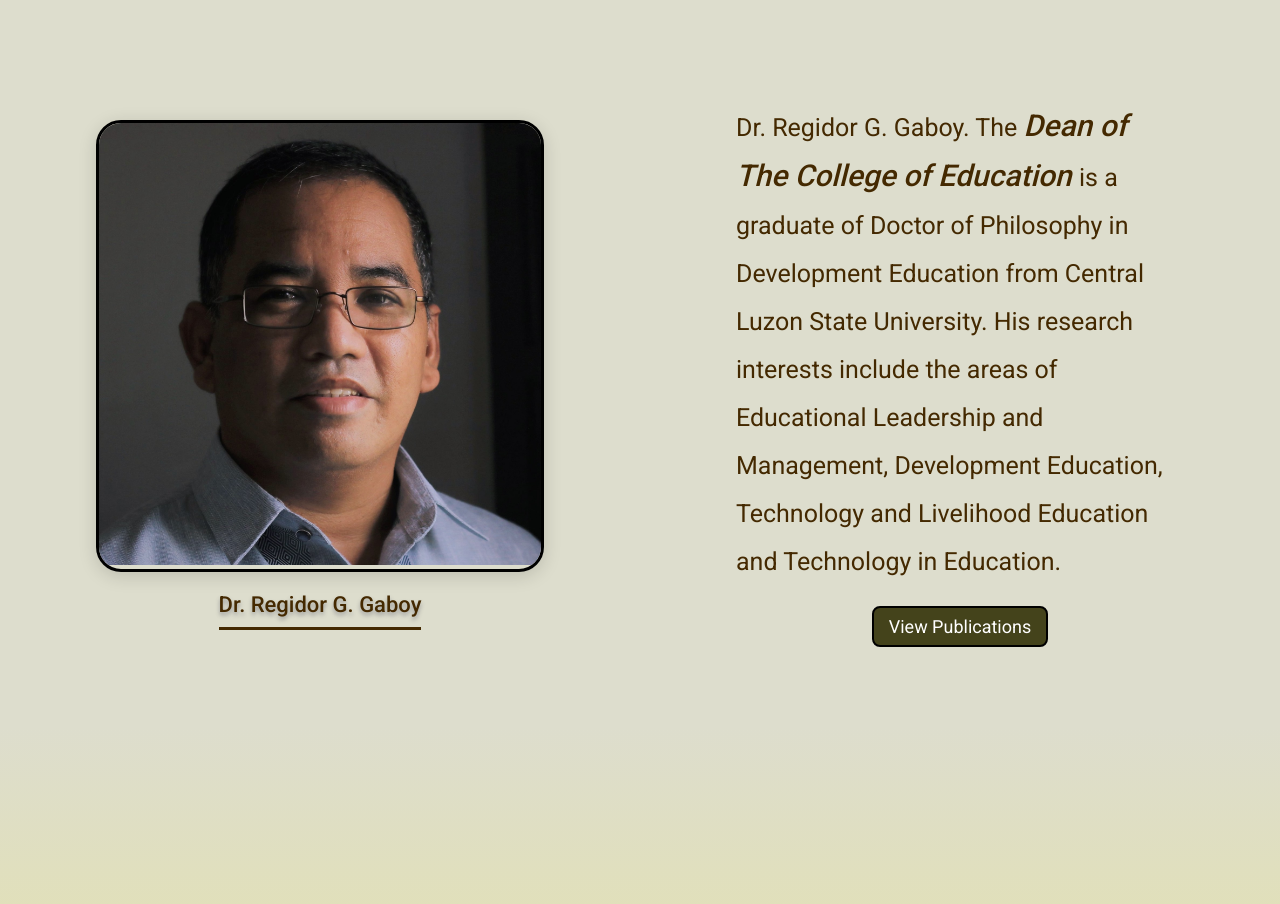
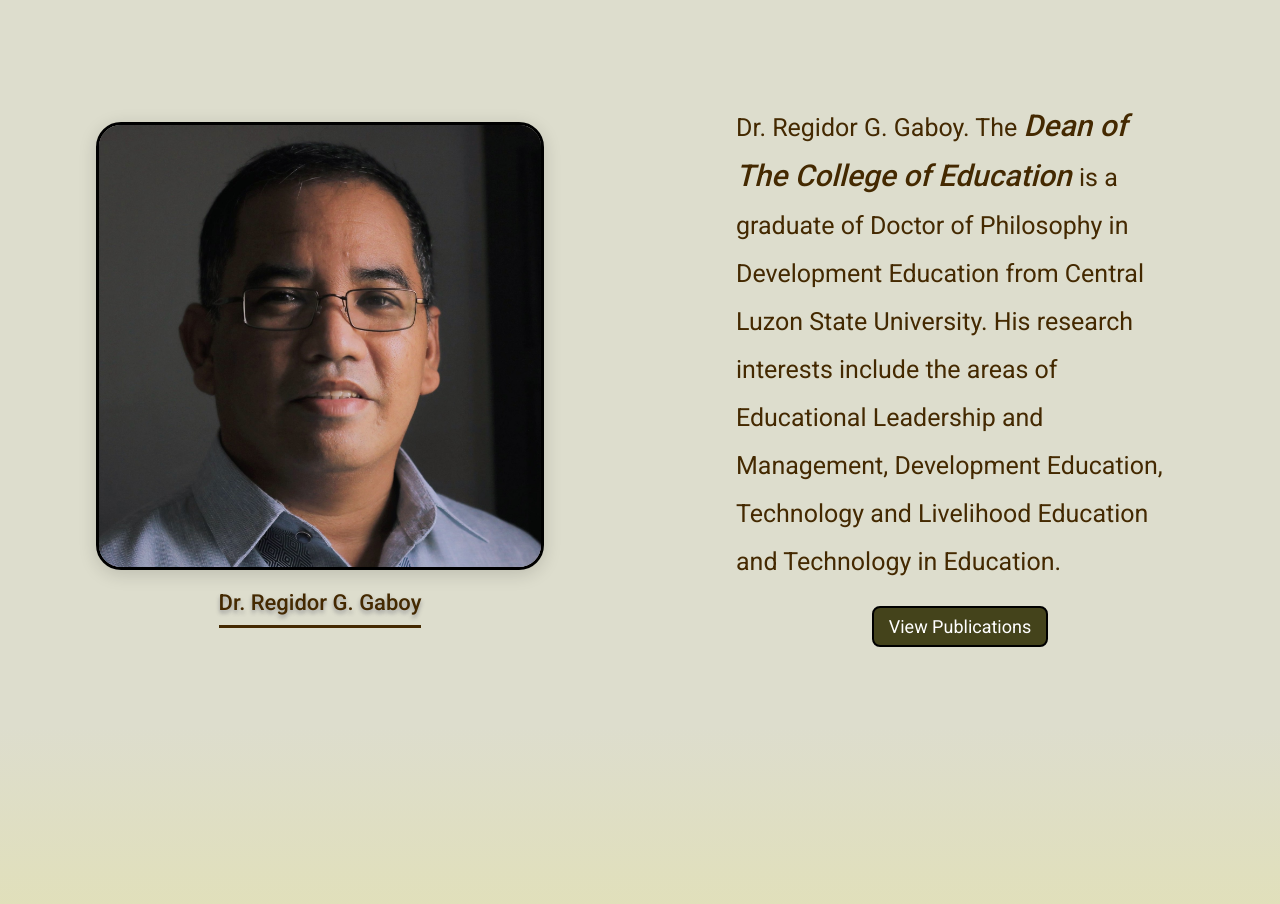
Before and after one commit to Crumunt/final-project-intech, a plain HTML site: page Lorenz INTECH PROJECT/redo/landing-page.html in a window 1280 px wide. Shown: the part 1800-2704 px from the top of the page. Drawn offline with Linux system fonts and the light colour scheme.

Commit message:
CHANGED IMAGE RESET IN LANDING PAGE

```diff
--- a/Lorenz INTECH PROJECT/redo/landing-page.css
+++ b/Lorenz INTECH PROJECT/redo/landing-page.css
@@ -125,9 +125,12 @@ section.dean > .left .dean-image-container {
 }
 
 section.dean > .left .dean-image-container > img {
-    object-fit: cover;
-    width: 100%;
-    height: 100%;
+    font-style: italic;
+    vertical-align: middle;
+    max-width: 100%;
+    height: auto;
+    background-repeat: no-repeat;
+    background-size: cover;
 }
 
 section.dean > .right {
--- a/Lorenz INTECH PROJECT/redo/landing-page.html
+++ b/Lorenz INTECH PROJECT/redo/landing-page.html
@@ -52,7 +52,10 @@
     <section class="dean">
       <div class="left">
         <div class="dean-image-container">
-          <img src="../images/dean image.jpg" alt="" />
+          <img src="../images/dean image.jpg"
+          alt="Image of the Dean of the College of Education"
+          style="background-image: url(../images/low\ resolution/dean-image-lowRes.jpg);"
+          width="475" height="480"/>
         </div>
         <div class="dean-name-container">
           <p>Dr. Regidor G. Gaboy</p>
```
Also changed, not shown: Lorenz INTECH PROJECT/images/extensions/blue-box.jpg (added), Lorenz INTECH PROJECT/images/extensions/dmdp.jpg (added), Lorenz INTECH PROJECT/images/extensions/emergence.jpg (added), Lorenz INTECH PROJECT/images/extensions/portal.jpg (added), Lorenz INTECH PROJECT/images/extensions/togashi.jpg (added), Lorenz INTECH PROJECT/images/extensions/tr-la.jpeg (added), Lorenz INTECH PROJECT/images/extensions/w&b.jpg (added), Lorenz INTECH PROJECT/images/low resolution/dean-image-lowRes.jpg (added), Lorenz INTECH PROJECT/redo/n&a.js (added).
